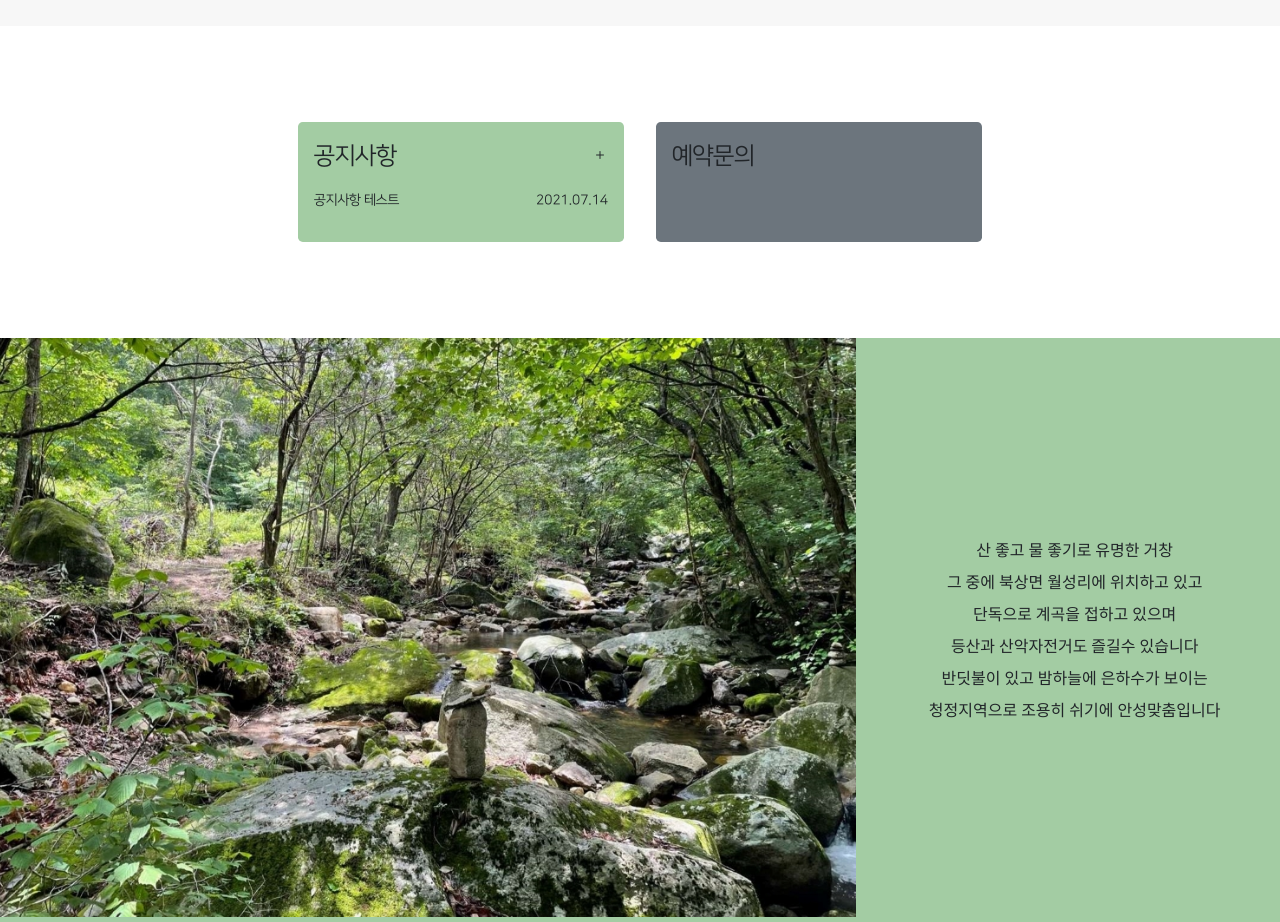
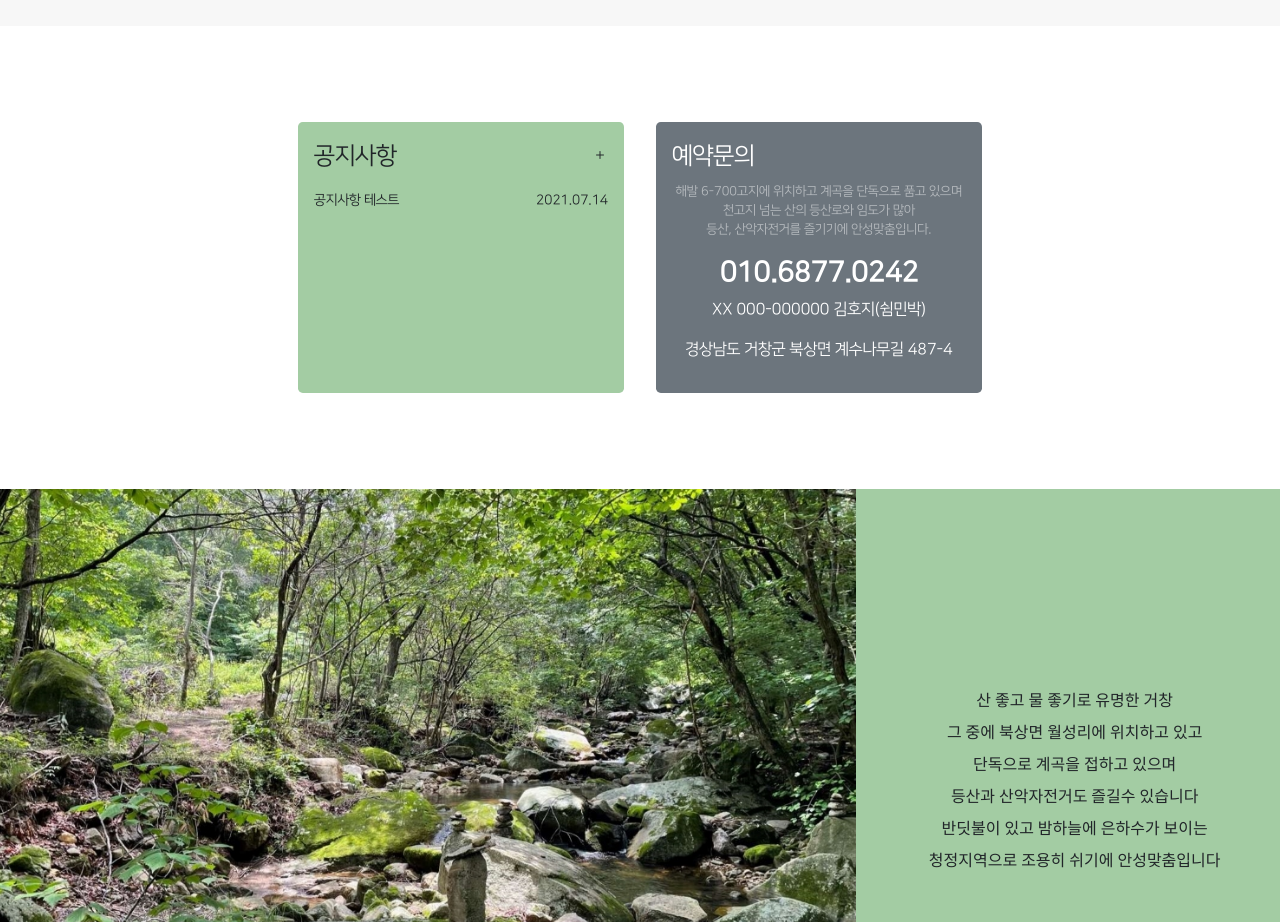
Before and after one commit to seommin/nextjs-shym, a Next.js app: page / in a window 1280 px wide. Shown: the part 1300-2222 px from the top of the page. Built offline with nearby package versions, Linux system fonts and the light colour scheme; a web font is replaced by a local one.

Commit message:
Modify index

```diff
--- a/src/pages/index.js
+++ b/src/pages/index.js
@@ -101,7 +101,7 @@ const Home = () => {
               <p className="text-center mb-0 text-black-50">
                 기준 8명 / 최대 18명
               </p>
-              <Link href="#">
+              <Link href="/rooms/1">
                 <a className="text-center text-danger d-block pb-2">
                   상세보기 <i className="bi bi-chevron-right align-middle"></i>
                 </a>
@@ -115,7 +115,7 @@ const Home = () => {
               <p className="text-center mb-0 text-black-50">
                 기준 4명 / 최대 6명
               </p>
-              <Link href="#">
+              <Link href="/rooms/2">
                 <a className="text-center text-danger d-block pb-2">
                   상세보기 <i className="bi bi-chevron-right align-middle"></i>
                 </a>
@@ -129,7 +129,7 @@ const Home = () => {
               <p className="text-center mb-0 text-black-50">
                 기준 4명 / 최대 6명
               </p>
-              <Link href="#">
+              <Link href="/rooms/3">
                 <a className="text-center text-danger d-block pb-2">
                   상세보기 <i className="bi bi-chevron-right align-middle"></i>
                 </a>
@@ -143,7 +143,7 @@ const Home = () => {
               <p className="text-center mb-0 text-black-50">
                 기준 4명 / 최대 6명
               </p>
-              <Link href="#">
+              <Link href="/rooms/4">
                 <a className="text-center text-danger d-block pb-2">
                   상세보기 <i className="bi bi-chevron-right align-middle"></i>
                 </a>
@@ -174,8 +174,18 @@ const Home = () => {
               </li>
             </ul>
           </div>
-          <div className="col-3 mx-3 my-5 p-3 bg-secondary rounded-3">
+          <div className="col-3 mx-3 my-5 p-3 bg-secondary rounded-3 text-white">
             <span className="fs-4">예약문의</span>
+            <div className="text-center my-2">
+              <p className="font-size-s text-white-50">
+                해발 6-700고지에 위치하고 계곡을 단독으로 품고 있으며
+                <br /> 천고지 넘는 산의 등산로와 임도가 많아
+                <br /> 등산, 산악자전거를 즐기기에 안성맞춤입니다.
+              </p>
+              <h3 className="fw-bold">010.6877.0242</h3>
+              <p>XX 000-000000 김호지(쉼민박)</p>
+              <p>경상남도 거창군 북상면 계수나무길 487-4</p>
+            </div>
           </div>
         </div>
       </div>
```
